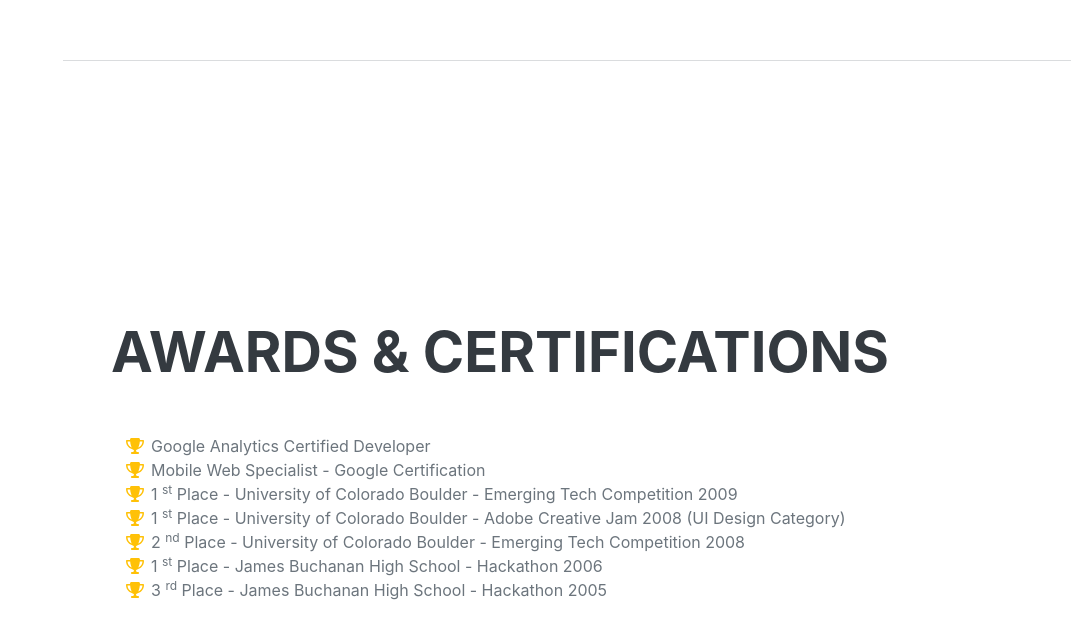
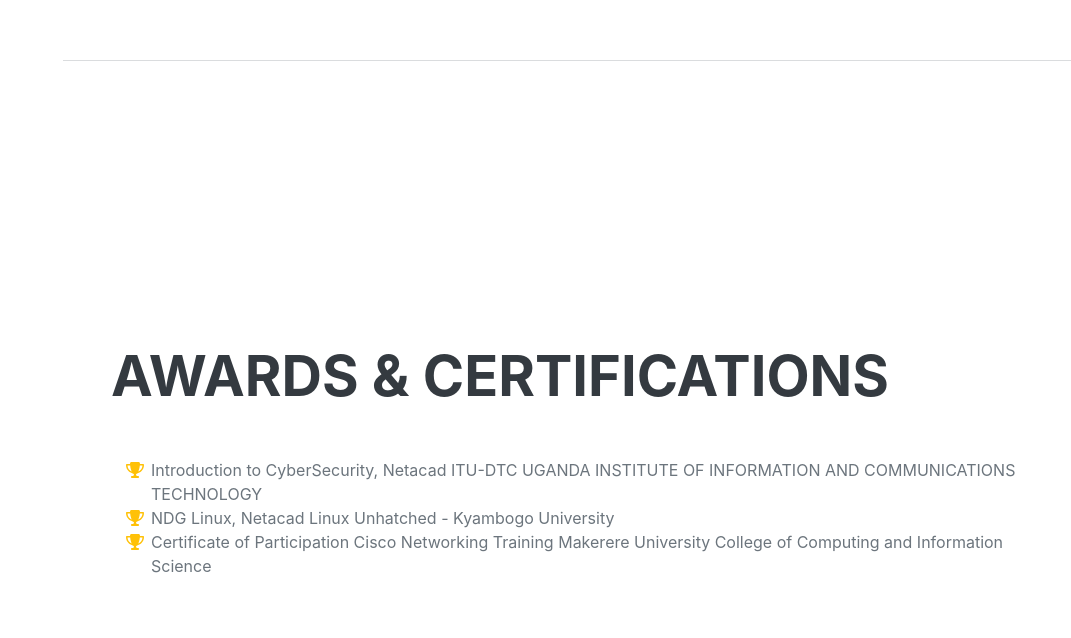
Before and after one commit to amadratitus/iChris, a plain HTML site: page index.html in a window 1280 px wide. Shown: the part 4325-4963 px from the top of the page, without its empty margins (209-1280 px from the left). Drawn offline with nearby package versions, Linux system fonts and the light colour scheme; a web font is replaced by a local one.

Commit message:
My PortFolio Development

```diff
--- a/index.html
+++ b/index.html
@@ -142,8 +142,7 @@
                         <li class="list-inline-item"><i class="fab fa-sass"></i></li>
                         <li class="list-inline-item"><i class="fab fa-python"></i></li>
                         <li class="list-inline-item"><i class="fab fa-wordpress"></i></li>
-                        <li class="list-inline-item"><i class="fab fa-gulp"></i></li>
-                        <li class="list-inline-item"><i class="fab fa-php fa-spin"></i></li>
+                        <li class="list-inline-item"><i class="fab fa-php"></i></li>
                     </ul>
                     <div class="subheading mb-3">Workflow</div>
                     <ul class="fa-ul mb-0">
@@ -183,41 +182,15 @@
                     <ul class="fa-ul mb-0">
                         <li>
                             <span class="fa-li"><i class="fas fa-trophy text-warning"></i></span>
-                            Google Analytics Certified Developer
+                            Introduction to CyberSecurity, Netacad ITU-DTC UGANDA INSTITUTE OF INFORMATION AND COMMUNICATIONS TECHNOLOGY
                         </li>
                         <li>
                             <span class="fa-li"><i class="fas fa-trophy text-warning"></i></span>
-                            Mobile Web Specialist - Google Certification
+                            NDG Linux, Netacad Linux Unhatched - Kyambogo University
                         </li>
                         <li>
                             <span class="fa-li"><i class="fas fa-trophy text-warning"></i></span>
-                            1
-                            <sup>st</sup>
-                            Place - University of Colorado Boulder - Emerging Tech Competition 2009
-                        </li>
-                        <li>
-                            <span class="fa-li"><i class="fas fa-trophy text-warning"></i></span>
-                            1
-                            <sup>st</sup>
-                            Place - University of Colorado Boulder - Adobe Creative Jam 2008 (UI Design Category)
-                        </li>
-                        <li>
-                            <span class="fa-li"><i class="fas fa-trophy text-warning"></i></span>
-                            2
-                            <sup>nd</sup>
-                            Place - University of Colorado Boulder - Emerging Tech Competition 2008
-                        </li>
-                        <li>
-                            <span class="fa-li"><i class="fas fa-trophy text-warning"></i></span>
-                            1
-                            <sup>st</sup>
-                            Place - James Buchanan High School - Hackathon 2006
-                        </li>
-                        <li>
-                            <span class="fa-li"><i class="fas fa-trophy text-warning"></i></span>
-                            3
-                            <sup>rd</sup>
-                            Place - James Buchanan High School - Hackathon 2005
+                           Certificate of Participation Cisco Networking Training Makerere University College of Computing and Information Science
                         </li>
                     </ul>
                 </div>
```
